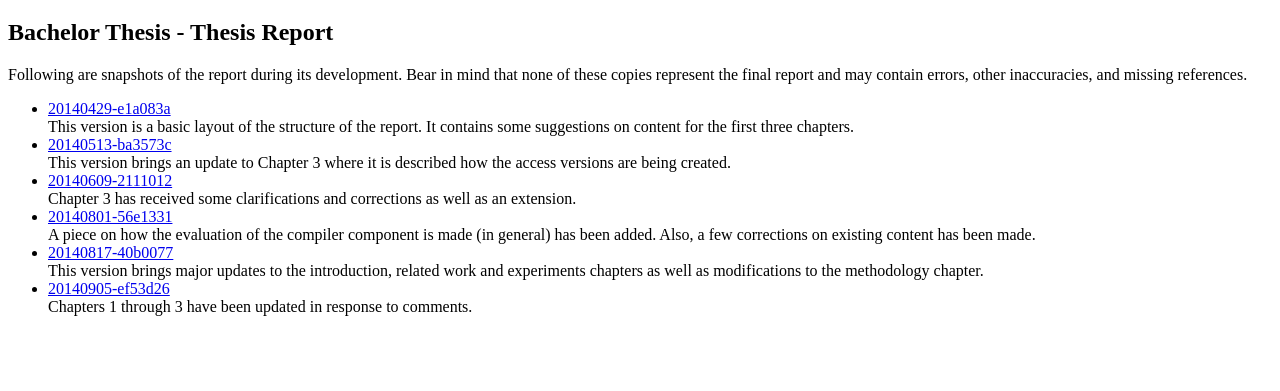
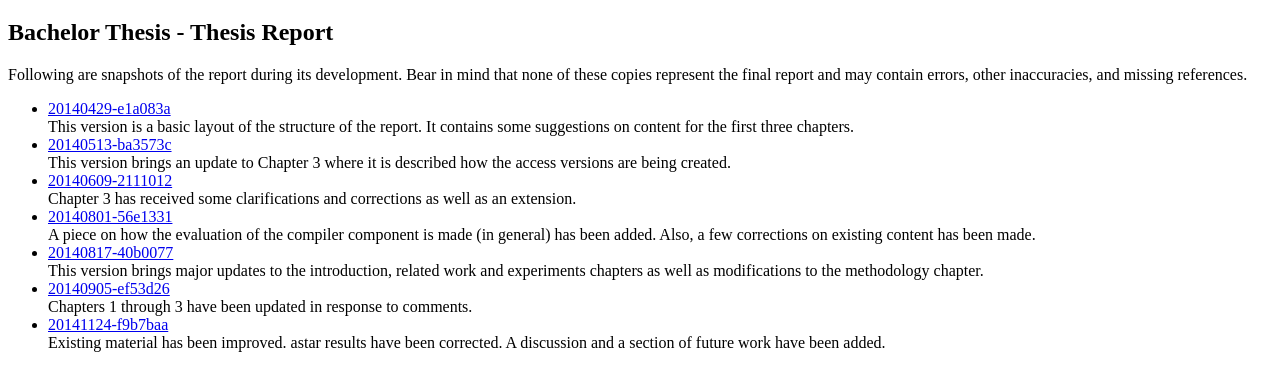
Before and after one commit to peek8846/peek8846.github.io, a plain HTML site: page bth/report/index.html in a window 1280 px wide. Shown: the part 61-452 px from the top of the page. Drawn offline with Linux system fonts and the light colour scheme.

Commit message:
add updated snapshot

```diff
--- a/bth/report/index.html
+++ b/bth/report/index.html
@@ -49,6 +49,12 @@
         <a href="snapshots/20140905-ef53d26.pdf">20140905-ef53d26</a><br>
         Chapters 1 through 3 have been updated in response to comments.
       </li>
+      <li>
+        <a href="snapshots/20141124-f9b7baa.pdf">20141124-f9b7baa</a><br>
+        Existing material has been improved.
+        astar results have been corrected.
+        A discussion and a section of future work have been added.
+      </li>
     </ul>
 
 </body>
```
Also changed, not shown: 1 other file.
